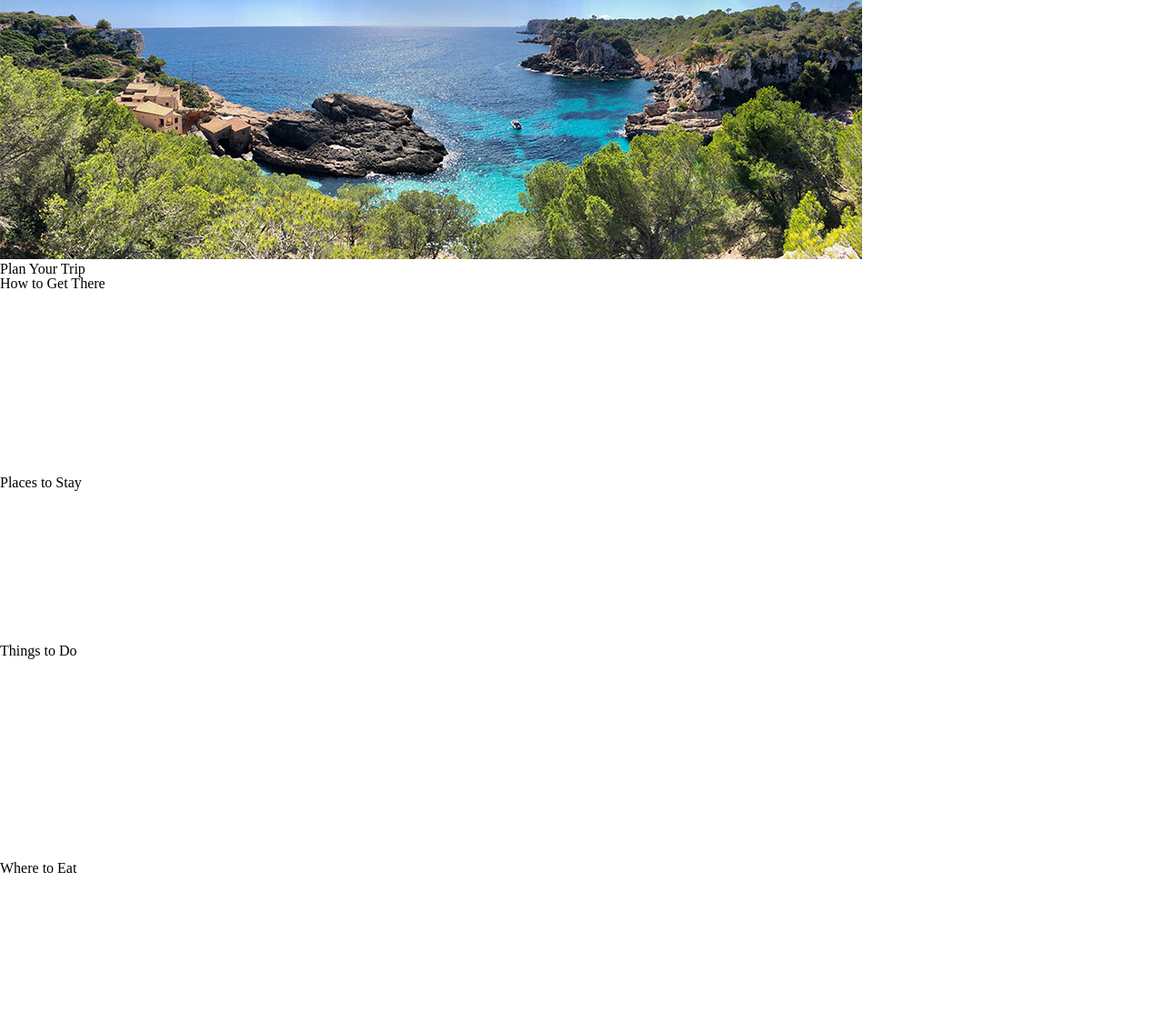
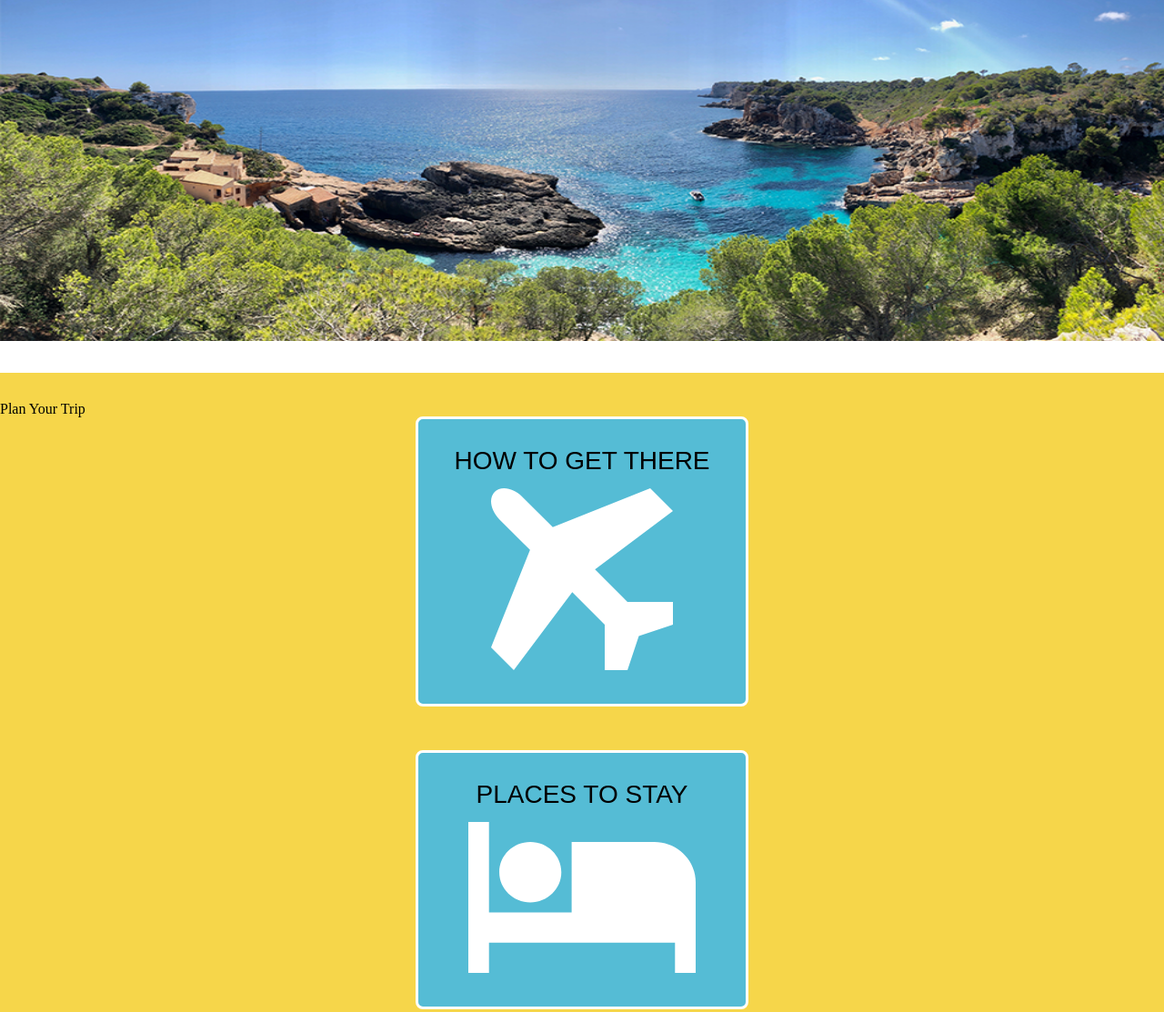
Before and after one commit to hope428/wunderlust, a plain HTML site: page wunderlust-majorca.html in a window 1280 px wide. Shown: the part 1434-2547 px from the top of the page at 91% size. Drawn offline with Linux system fonts and the light colour scheme; a web font is replaced by a local one.

Commit message:
added styles for plan your trip section

```diff
--- a/styles.css
+++ b/styles.css
@@ -141,3 +141,39 @@ header p {
     grid-template-columns: 1fr;
     grid-gap: 1.5rem;
 }
+
+#img-grid img {
+    width: 100%;
+    height: 400px;
+}
+
+/* plan section */
+
+#plan {
+    background-color: var(--yellow);
+    margin-top: 2rem;
+    padding: 2rem 0;
+}
+
+#plan div {
+    display: grid;
+    grid-template-columns: 1fr;
+    place-items: center;
+    grid-gap: 3rem;
+}
+
+#plan div section {
+    font-family: var(--monsterrat);
+    font-size: 1.75rem;
+    text-transform: uppercase;
+    background-color: var(--teal);
+    border: 3px solid var(--white);
+    border-radius: 8px;
+    width: 360px;
+    padding: 2rem 0;
+    text-align: center;
+}
+
+#plan div section h4 {
+    margin-bottom: 1rem;
+}
```
